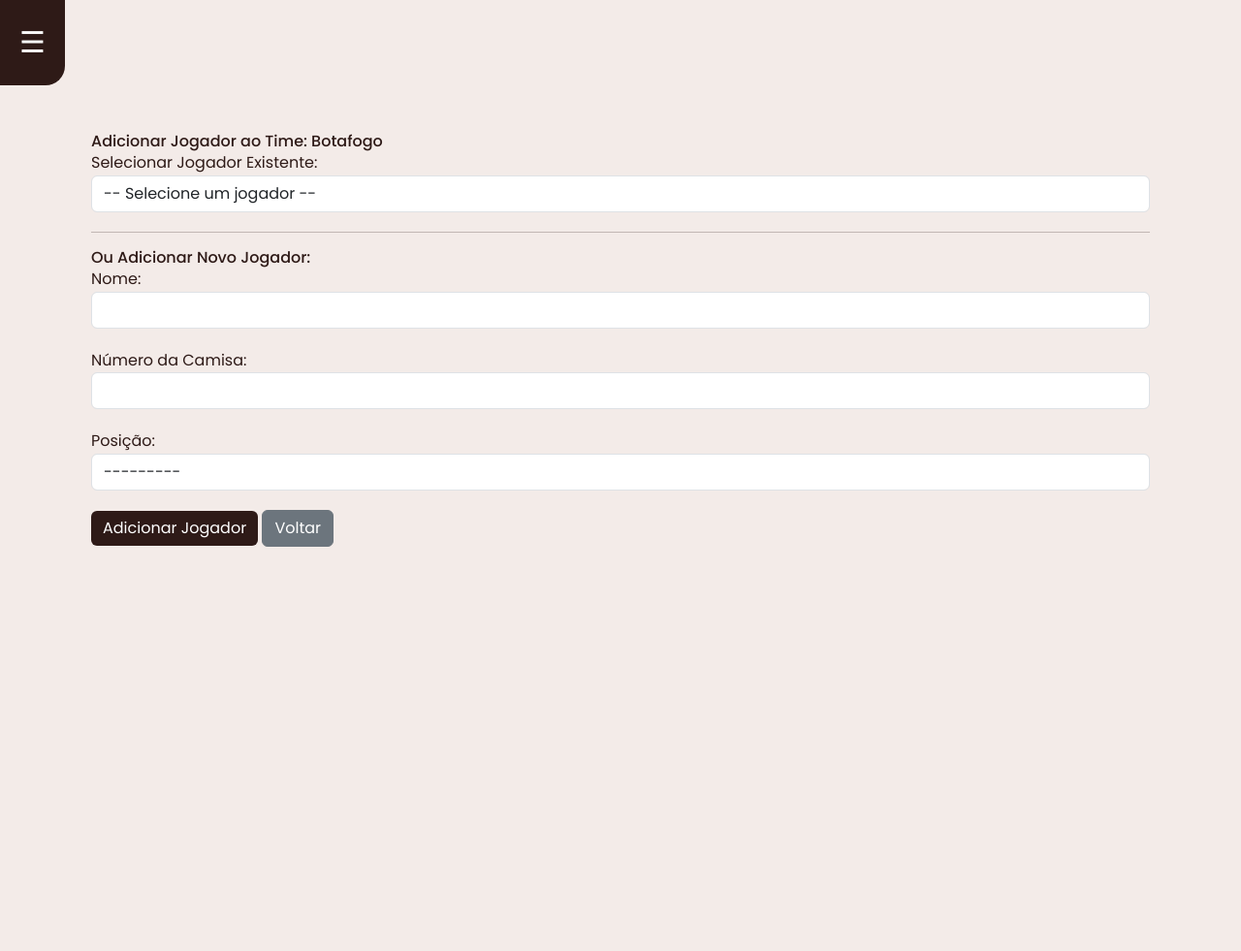
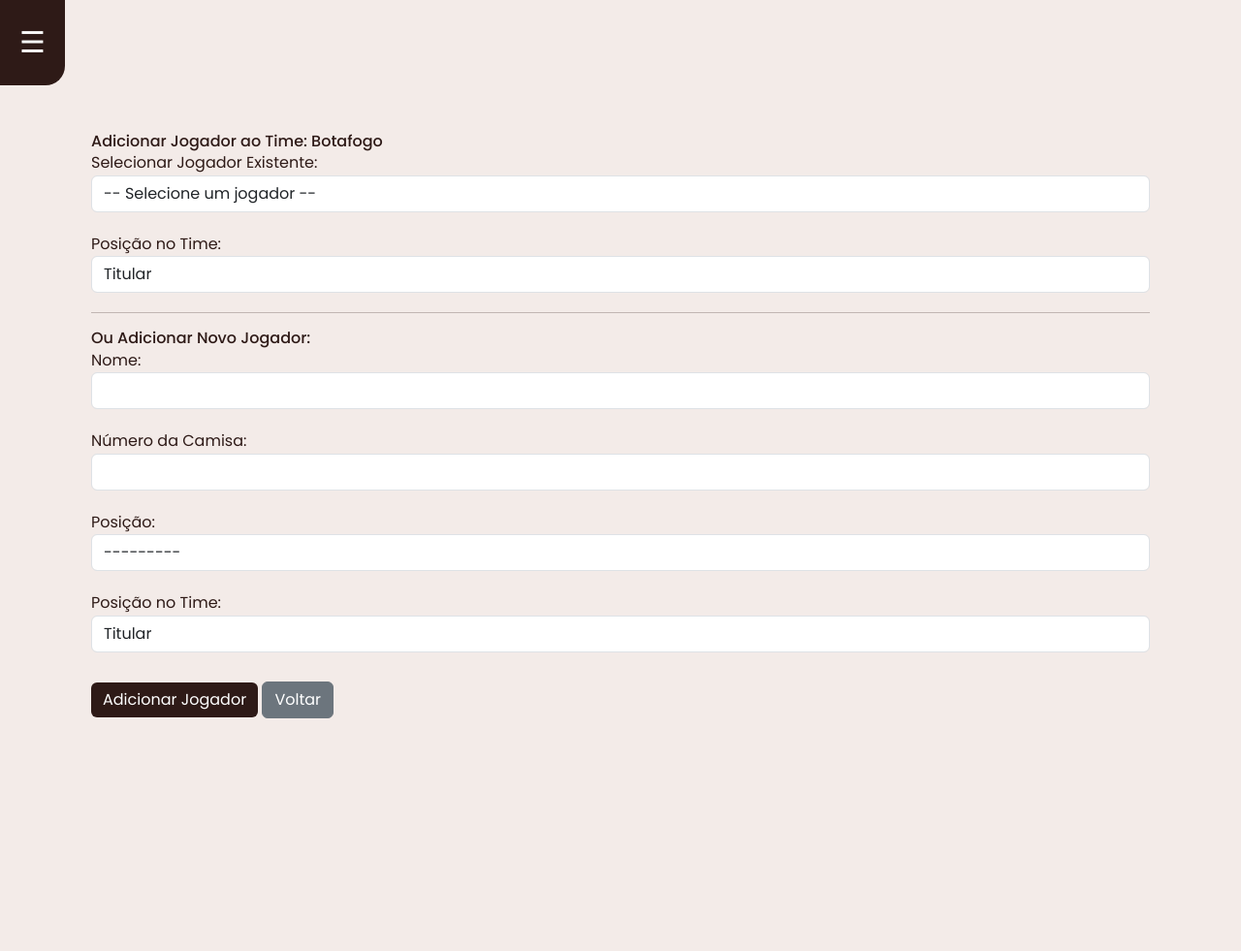
Before and after one commit to Reis567/django-futebol, a Django app: page /time/2/adicionar_jogador/ in a window 1280 px wide. Shown: the top 981 px of the page at 97% size. Run offline with Django 4.2, Linux system fonts and the light colour scheme; data comes from the database, SQL or seed files in the repository; some libraries are stand-ins or nearby versions.

Commit message:
👌 IMPROVE: add player positicion

```diff
--- a/app1/views.py
+++ b/app1/views.py
@@ -365,12 +365,16 @@ def adicionar_jogador(request, time_id):
 
     if request.method == 'POST':
         jogador_existente_id = request.POST.get('jogador_existente')
+        posicao_no_time = request.POST.get('posicao_no_time')  # Titular ou Banco
 
         # Se um jogador existente for selecionado
         if jogador_existente_id:
             jogador_existente = get_object_or_404(Jogador, id=jogador_existente_id)
-            time.jogadores_titulares.add(jogador_existente)  # Adiciona aos titulares
-            messages.success(request, f'{jogador_existente.nome} foi adicionado ao time {time.nome}.')
+            if posicao_no_time == 'titular':
+                time.jogadores_titulares.add(jogador_existente)  # Adiciona aos titulares
+            else:
+                time.jogadores_banco.add(jogador_existente)  # Adiciona ao banco
+            messages.success(request, f'{jogador_existente.nome} foi adicionado ao time {time.nome} como {posicao_no_time}.')
             return redirect('detalhes_time', time_id=time_id)
 
         # Se criar novo jogador
@@ -379,8 +383,11 @@ def adicionar_jogador(request, time_id):
             novo_jogador = form.save(commit=False)
             novo_jogador.time = time
             novo_jogador.save()
-            time.jogadores_titulares.add(novo_jogador)  # Adiciona aos titulares
-            messages.success(request, f'{novo_jogador.nome} foi adicionado ao time {time.nome}.')
+            if posicao_no_time == 'titular':
+                time.jogadores_titulares.add(novo_jogador)  # Adiciona aos titulares
+            else:
+                time.jogadores_banco.add(novo_jogador)  # Adiciona ao banco
+            messages.success(request, f'{novo_jogador.nome} foi adicionado ao time {time.nome} como {posicao_no_time}.')
             return redirect('detalhes_time', time_id=time_id)
 
     else:
@@ -394,6 +401,7 @@ def adicionar_jogador(request, time_id):
     }
 
     return render(request, 'jogador/add_jogador.html', context)
+
 
 
 
--- a/templates/jogador/add_jogador.html
+++ b/templates/jogador/add_jogador.html
@@ -16,6 +16,15 @@
                 {% for jogador in jogadores_existentes %}
                     <option value="{{ jogador.id }}">{{ jogador.nome }} ({{ jogador.posicao }})</option>
                 {% endfor %}
+            </select>
+        </div>
+
+        <!-- Seleção de posição no time (titular ou banco) -->
+        <div class="form-group">
+            <label for="posicao_no_time">Posição no Time:</label>
+            <select id="posicao_no_time" name="posicao_no_time" class="form-control">
+                <option value="titular">Titular</option>
+                <option value="banco">Banco de Reservas</option>
             </select>
         </div>
 
@@ -38,6 +47,14 @@
             {{ form.posicao }}
         </div>
 
+        <div class="form-group">
+            <label for="posicao_no_time">Posição no Time:</label>
+            <select id="posicao_no_time_novo" name="posicao_no_time" class="form-control">
+                <option value="titular">Titular</option>
+                <option value="banco">Banco de Reservas</option>
+            </select>
+        </div>
+
         <button type="submit" class="btn btn-primary">Adicionar Jogador</button>
         <a href="{% url 'time_detail' time.id %}" class="btn btn-secondary">Voltar</a>
     </form>
@@ -50,5 +67,8 @@
     .form-group {
         margin-bottom: 20px;
     }
+    .btn {
+        margin-top: 10px;
+    }
 </style>
 {% endblock %}
```
